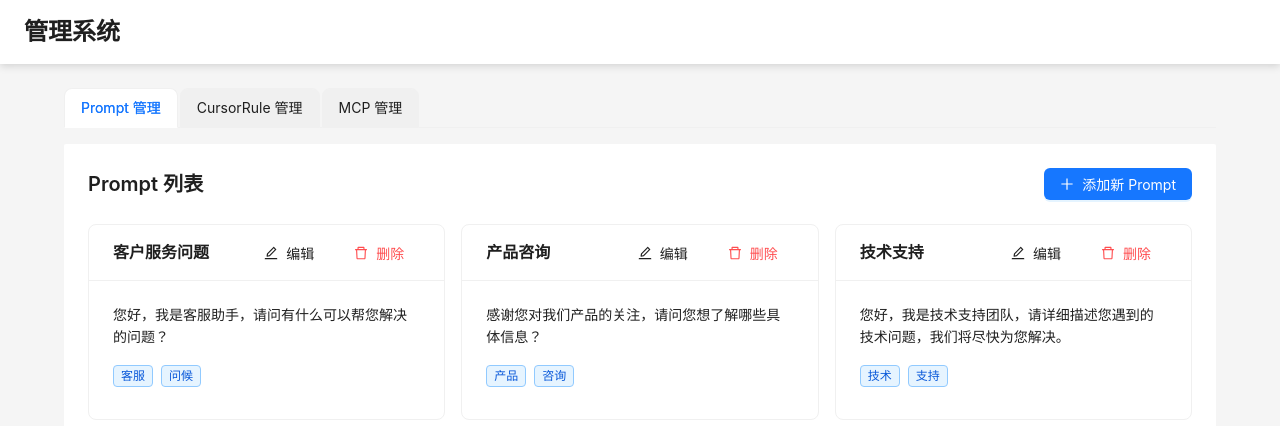
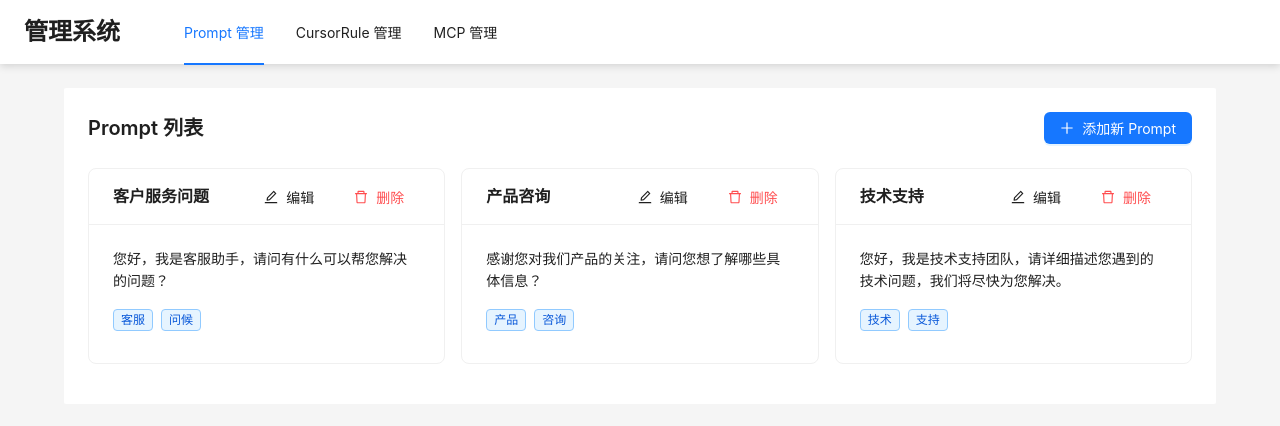
Before and after one commit to aimymeng/devinDemo, a React (Vite) app: page / in a window 1280 px wide. Shown: the top 426 px of the page. Built offline with nearby package versions, Linux system fonts and the light colour scheme.

Commit message:
Move navigation tabs to top header
Co-Authored-By: gonghongyu@liepin.com <gonghongyu@liepin.com>

```diff
--- a/src/App.tsx
+++ b/src/App.tsx
@@ -1,5 +1,5 @@
 import React, { useState } from 'react';
-import { Layout, Typography, Button, message, Tabs } from 'antd';
+import { Layout, Typography, Button, message, Menu } from 'antd';
 import { PlusOutlined } from '@ant-design/icons';
 import { Prompt } from './types';
 import { CursorRule } from './types/cursorrule';
@@ -11,7 +11,6 @@ import MCPManagement from './components/MCPManagement';
 
 const { Header, Content } = Layout;
 const { Title } = Typography;
-const { TabPane } = Tabs;
 
 const initialPrompts: Prompt[] = [
   { id: '1', title: '客户服务问题', content: '您好，我是客服助手，请问有什么可以帮您解决的问题？', tags: ['客服', '问候'] },
@@ -103,17 +102,23 @@ const App: React.FC = () => {
     <Layout style={{ minHeight: '100vh' }}>
       <Header style={{ background: '#fff', padding: '0 24px', boxShadow: '0 2px 8px rgba(0, 0, 0, 0.15)' }}>
         <div style={{ display: 'flex', alignItems: 'center', height: '100%' }}>
-          <Title level={3} style={{ margin: 0 }}>管理系统</Title>
+          <Title level={3} style={{ margin: 0, marginRight: '48px' }}>管理系统</Title>
+          <Menu
+            mode="horizontal"
+            selectedKeys={[activeTab]}
+            style={{ flex: 1, border: 'none' }}
+            onSelect={({ key }) => setActiveTab(key as string)}
+            items={[
+              { key: '1', label: 'Prompt 管理' },
+              { key: '2', label: 'CursorRule 管理' },
+              { key: '3', label: 'MCP 管理' }
+            ]}
+          />
         </div>
       </Header>
       <Content style={{ padding: '24px', maxWidth: '1200px', margin: '0 auto' }}>
-        <Tabs
-          activeKey={activeTab}
-          onChange={setActiveTab}
-          type="card"
-          style={{ marginBottom: 24 }}
-        >
-          <TabPane tab="Prompt 管理" key="1">
+        {/* Prompt Management */}
+        <div style={{ display: activeTab === '1' ? 'block' : 'none' }}>
           <div style={{ background: '#fff', padding: '24px', borderRadius: '2px' }}>
             <div style={{ display: 'flex', justifyContent: 'space-between', alignItems: 'center', marginBottom: '24px' }}>
               <Title level={4} style={{ margin: 0 }}>Prompt 列表</Title>
@@ -146,8 +151,10 @@ const App: React.FC = () => {
               />
             )}
           </div>
-          </TabPane>
-          <TabPane tab="CursorRule 管理" key="2">
+        </div>
+
+        {/* CursorRule Management */}
+        <div style={{ display: activeTab === '2' ? 'block' : 'none' }}>
           <div style={{ background: '#fff', padding: '24px', borderRadius: '2px' }}>
             <div style={{ display: 'flex', justifyContent: 'space-between', alignItems: 'center', marginBottom: '24px' }}>
               <Title level={4} style={{ margin: 0 }}>规则列表</Title>
@@ -181,11 +188,12 @@ const App: React.FC = () => {
               />
             )}
           </div>
-          </TabPane>
-          <TabPane tab="MCP 管理" key="3">
+        </div>
+
+        {/* MCP Management */}
+        <div style={{ display: activeTab === '3' ? 'block' : 'none' }}>
           <MCPManagement />
-          </TabPane>
-        </Tabs>
+        </div>
       </Content>
     </Layout>
   );
```
Lines whose indentation alone changed are shown as unchanged.
